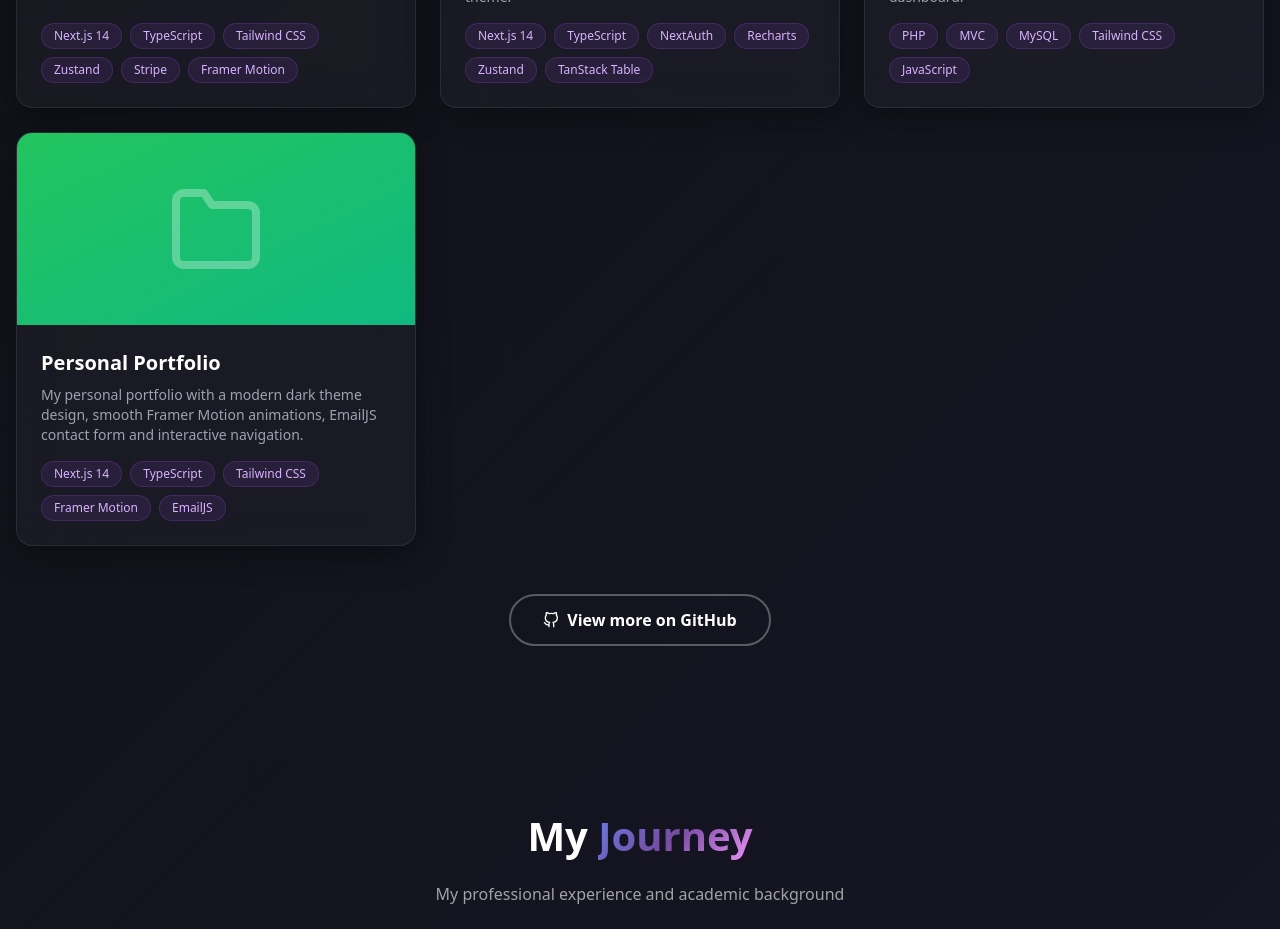
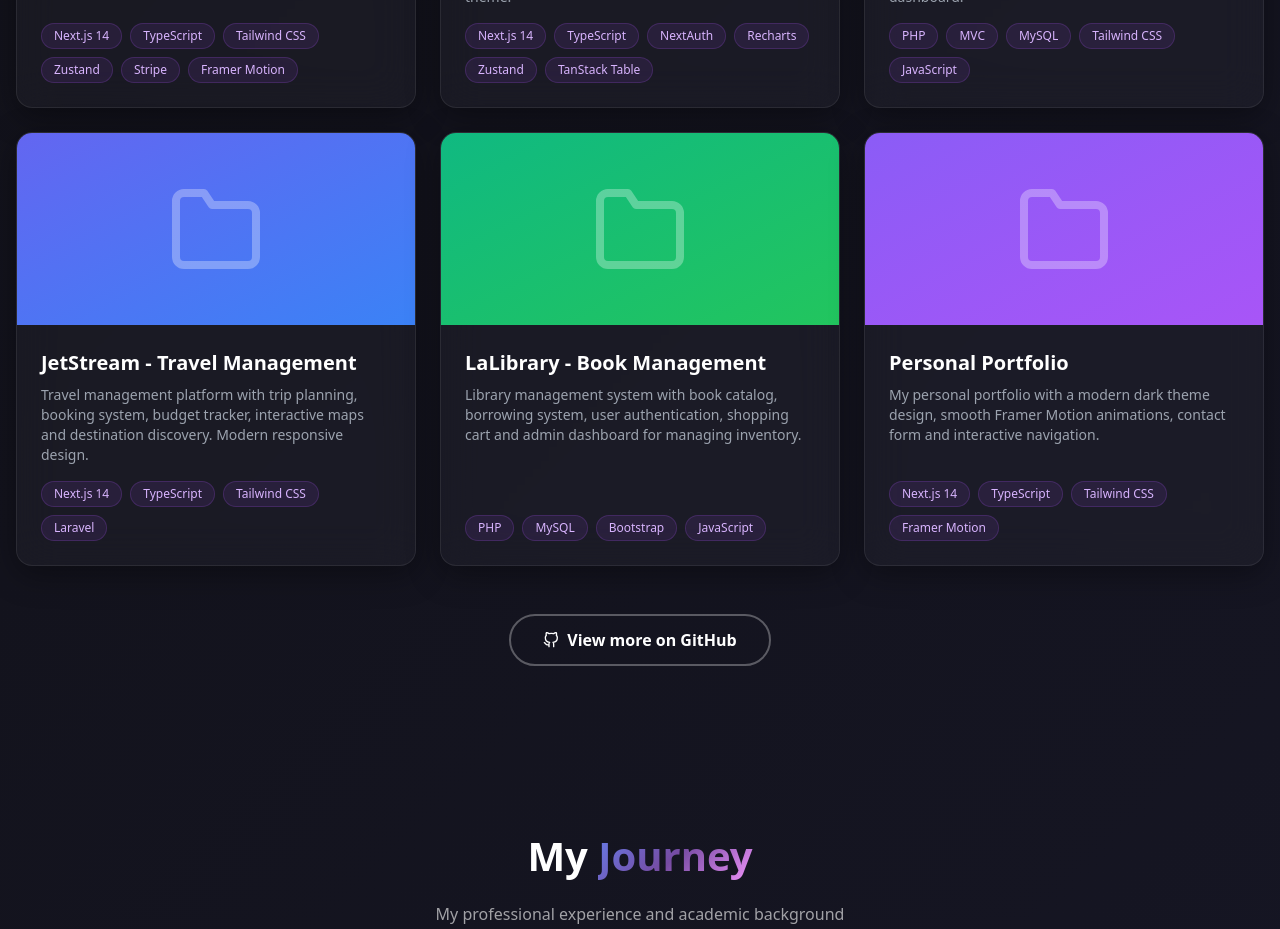
Before and after one commit to KHADIJALAH/khadija-portfolio, a Next.js app: page / in a window 1280 px wide. Shown: the part 4320-5249 px from the top of the page. Built offline with nearby package versions, Linux system fonts and the light colour scheme.

Commit message:
Add JetStream and LaLibrary projects to portfolio

```diff
--- a/src/components/Projects.tsx
+++ b/src/components/Projects.tsx
@@ -41,14 +41,36 @@ const projects = [
   },
   {
     id: 4,
+    title: 'JetStream - Travel Management',
+    description: 'Travel management platform with trip planning, booking system, budget tracker, interactive maps and destination discovery. Modern responsive design.',
+    image: '/images/project4.jpg',
+    tags: ['Next.js 14', 'TypeScript', 'Tailwind CSS', 'Laravel'],
+    category: 'fullstack',
+    github: 'https://github.com/KHADIJALAH/jetstream-app',
+    live: '#',
+    color: 'from-indigo-500 to-blue-500'
+  },
+  {
+    id: 5,
+    title: 'LaLibrary - Book Management',
+    description: 'Library management system with book catalog, borrowing system, user authentication, shopping cart and admin dashboard for managing inventory.',
+    image: '/images/project5.jpg',
+    tags: ['PHP', 'MySQL', 'Bootstrap', 'JavaScript'],
+    category: 'fullstack',
+    github: 'https://github.com/KHADIJALAH/Lalibrary',
+    live: '#',
+    color: 'from-emerald-500 to-green-500'
+  },
+  {
+    id: 6,
     title: 'Personal Portfolio',
-    description: 'My personal portfolio with a modern dark theme design, smooth Framer Motion animations, EmailJS contact form and interactive navigation.',
-    image: '/images/project4.jpg',
-    tags: ['Next.js 14', 'TypeScript', 'Tailwind CSS', 'Framer Motion', 'EmailJS'],
+    description: 'My personal portfolio with a modern dark theme design, smooth Framer Motion animations, contact form and interactive navigation.',
+    image: '/images/project6.jpg',
+    tags: ['Next.js 14', 'TypeScript', 'Tailwind CSS', 'Framer Motion'],
     category: 'frontend',
     github: 'https://github.com/KHADIJALAH/khadija-portfolio',
-    live: '#',
-    color: 'from-green-500 to-emerald-500'
+    live: 'https://khadija-portfolio-nine.vercel.app',
+    color: 'from-violet-500 to-purple-500'
   },
 ]
 
```
